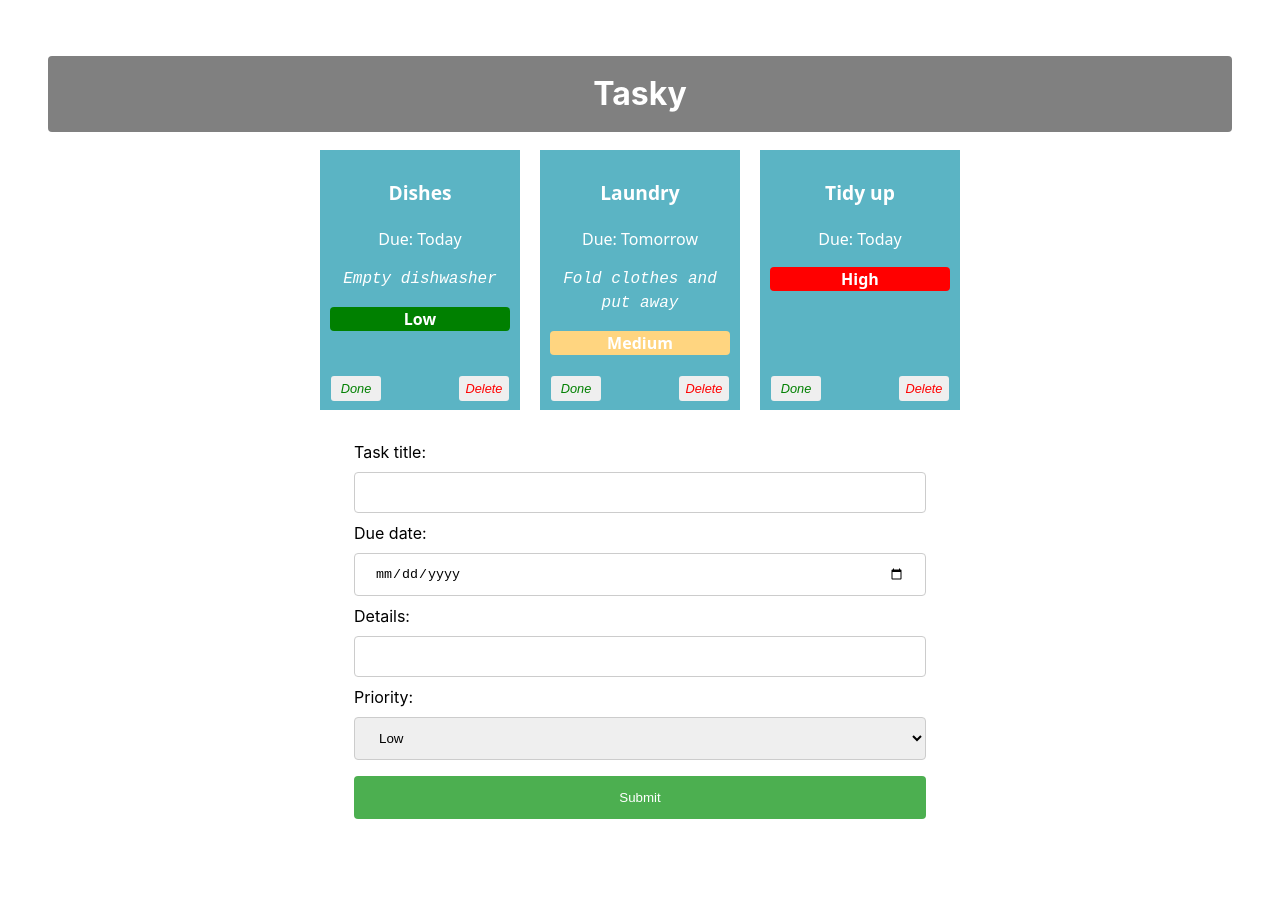
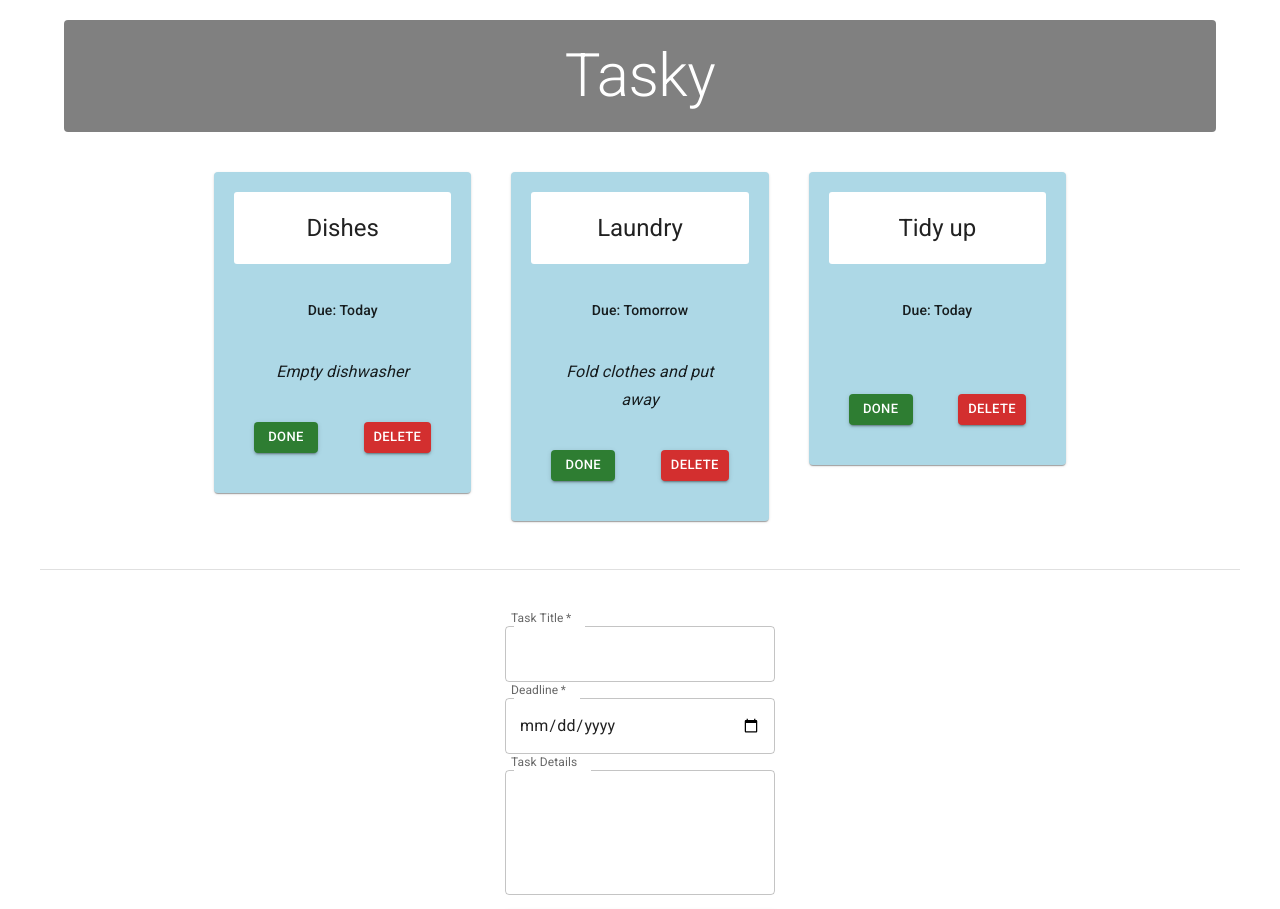
Before and after one commit to fortune-setu/react-basics-labs, a React (Vite) app in the folder tasky/: page / in a window 1280 px wide. Shown: the top 909 px of the page. Built offline with nearby package versions, Linux system fonts and the light colour scheme.

Commit message:
Tasky Lab 3 done

```diff
--- a/tasky/index.html
+++ b/tasky/index.html
@@ -1,13 +1,20 @@
 <!doctype html>
 <html lang="en">
+
 <head>
   <meta charset="UTF-8" />
   <link rel="icon" type="image/svg+xml" href="/favicon.svg" />
+  <link rel="preconnect" href="https://fonts.googleapis.com" />
+  <link rel="preconnect" href="https://fonts.gstatic.com" crossorigin />
+  <link rel="stylesheet" href="https://fonts.googleapis.com/css2?family=Roboto:wght@300;400;500;700&display=swap" />
+
   <meta name="viewport" content="width=device-width, initial-scale=1.0" />
   <title>tasky</title>
 </head>
+
 <body>
   <div id="root"></div>
   <script type="module" src="/src/main.jsx"></script>
 </body>
+
 </html>
--- a/tasky/package.json
+++ b/tasky/package.json
@@ -10,6 +10,10 @@
     "preview": "vite preview"
   },
   "dependencies": {
+    "@emotion/react": "^11.14.0",
+    "@emotion/styled": "^11.14.1",
+    "@mui/icons-material": "^9.4.0",
+    "@mui/material": "^9.4.0",
     "react": "^19.2.8",
     "react-dom": "^19.2.8",
     "uuid": "^14.0.2"
--- a/tasky/src/App.css
+++ b/tasky/src/App.css
@@ -4,7 +4,7 @@
   font-weight: 400;
 }
 
-h1 {
+/*h1 {
   text-align: center;
   background-color: grey;
   color: white;
@@ -12,17 +12,17 @@
   margin: 8px 0;
   border: none;
   border-radius: 4px;
-}
+} */
 
-div {
+/* div {
   padding: 20px;
 }
 
-.container{
+.container {
   text-align: center;
-}
+} */
 
-.card {
+/* .card {
   display: inline-block;
   vertical-align: top;
   font-family: system-ui;
@@ -42,12 +42,7 @@
 }
 
 .description {
-  font-family: 'Courier New', Courier, monospace;
   font-style: italic;
-}
-
-.level {
-  font-weight: bold;
 }
 
 button {
@@ -72,9 +67,9 @@
   bottom: 5px;
   right: 5px;
   color: red;
-}
+} */
 
-input[type=text], input[type=date], select {
+/* input[type=text], input[type=date], select {
   width: 100%;
   padding: 12px 20px;
   margin: 8px 0;
@@ -103,4 +98,4 @@
   text-align: left;
   width: 50%;
   margin: auto;
-}
+} */
--- a/tasky/src/App.jsx
+++ b/tasky/src/App.jsx
@@ -3,6 +3,9 @@
 import React, { useState } from 'react';
 import AddTaskForm from './components/Form';
 import { v4 as uuidv4 } from 'uuid';
+import Typography from '@mui/material/Typography';
+import Container from '@mui/material/Container';
+import Grid from '@mui/material/Grid';
 
 function App() {
 
@@ -73,21 +76,71 @@
 
   return (
     <div className="container">
-      <h1>Tasky</h1>
+      {/* App Header */}
+      <Container component="main">
+        <Typography
+          component="h1"
+          variant="h2"
+          align="center"
+          gutterBottom
+          sx={{
+            backgroundColor: 'gray',
+            textAlign: 'center',
+            color: 'white',
+            padding: '20px',
+            margin: '20px 0 40px 0',
+            borderRadius: '4px'
+          }}
+        >
+          Tasky
+        </Typography>
+      </Container>
+      {/* End App Header */}
+
+      {/* Task Card Grid */}
+      <Container maxWidth="md" component="main">
+        <Grid
+          container
+          spacing={5}
+          sx={{
+            justifyContent: "center"
+          }}
+        >
           {taskState.tasks.map((task, index) => (
             <Task
               title={task.title}
               description={task.description}
               deadline={task.deadline}
-          level={task.level}
+              done={task.done}
               key={task.id}
-          done={task.done}
               markDone={() => doneHandler(index)}
               deleteTask={() => deleteHandler(index)}
             />
           ))}
+        </Grid>
+      </Container>
+      {/* End Task Card Grid */}
 
-      <AddTaskForm submit={formSubmitHandler} change={formChangeHandler} />
+
+      {/* Footer - Add Task Form */}
+      <Container
+        component="footer"
+        sx={{
+          borderTop: (theme) => `1px solid ${theme.palette.divider}`,
+          my: 6,
+          py: 6,
+        }}
+      >
+        <Grid container sx={{
+          justifyContent: "center"
+        }}>
+          <AddTaskForm
+            submit={formSubmitHandler}
+            change={formChangeHandler}
+          />
+        </Grid>
+      </Container>
+      {/* End Footer */}
     </div>
   );
 }
--- a/tasky/src/components/Form.jsx
+++ b/tasky/src/components/Form.jsx
@@ -1,35 +1,76 @@
+import Box from '@mui/material/Box';
+import TextField from '@mui/material/TextField';
+import Button from '@mui/material/Button';
+
 const AddTaskForm = (props) => {
 
     return (
-        <div>
-            <form onSubmit={props.submit}>
-                <label>
-                    Task title:
-                    <input type="text" name="title" required onChange={(event) => props.change(event)} />
-                </label>
-                <br />
-                <label>
-                    Due date:
-                    <input type="date" name="deadline" required onChange={(event) => props.change(event)} />
-                </label>
-                <br />
-                <label>
-                    Details:
-                    <input type="text" name="description" onChange={(event) => props.change(event)} />
-                </label>
-                <label>
-                    Priority:
-                    <select name="level" onChange={(event) => props.change(event)}>
-                        <option value="Low">Low</option>
-                        <option value="Medium">Medium</option>
-                        <option value="High">High</option>
-                    </select>
-                </label>
+        <Box
+            component="form"
+            sx={{
+                '& .MuiOutlinedInput-root': { m: 1, width: '30ch' },
+            }}
+            onSubmit={props.submit}
+        >
+            <div>
+                <TextField
+                    required
+                    id="outlined-required"
+                    name="title"
+                    label="Task Title"
+                    slotProps={{ inputLabel: { shrink: true } }}
+                    onChange={(event) => props.change(event)}
+                />
+            </div>
 
-                <input type="submit" value="Submit" />
-            </form>
-        </div>
+            <div>
+                <TextField
+                    required
+                    name="deadline"
+                    label="Deadline"
+                    slotProps={{ inputLabel: { shrink: true } }}
+                    type="date"
+                    onChange={(event) => props.change(event)}
+                />
+            </div>
+
+            <div>
+                <TextField
+                    name="description"
+                    id="outlined-multiline-static"
+                    label="Task Details"
+                    slotProps={{ inputLabel: { shrink: true } }}
+                    multiline
+                    rows={4}
+                    onChange={(event) => props.change(event)}
+                />
+            </div>
+
+            <div>
+                <Button
+                    type="submit"
+                    variant="contained"
+                    color="primary"
+                    sx={{
+                        m: 1,
+                        p: 1,
+                        width: '95%'
+                    }}
+                >
+                    Add Task
+                </Button>
+            </div>
+        </Box>
     )
 };
 
 export default AddTaskForm;
+
+/* <label>
+    Priority:
+    <select name="level" onChange={(event) => props.change(event)}>
+        <option value="Low">Low</option>
+        <option value="Medium">Medium</option>
+        <option value="High">High</option>
+    </select>
+</label> */
--- a/tasky/src/components/Task.jsx
+++ b/tasky/src/components/Task.jsx
@@ -1,3 +1,12 @@
+import Box from '@mui/material/Box';
+import Button from '@mui/material/Button';
+import Card from '@mui/material/Card';
+import CardActions from '@mui/material/CardActions';
+import CardContent from '@mui/material/CardContent';
+import CardHeader from '@mui/material/CardHeader';
+import Grid from '@mui/material/Grid';
+import Typography from '@mui/material/Typography';
+
 const Task = (props) => {
 
     let priorityColour;
@@ -11,14 +20,81 @@
     }
 
     return (
-        <div className="card" style={{ backgroundColor: props.done ? 'lightgrey' : '#5bb4c4' }}>
-            <p className="title">{props.title}</p>
-            <p>Due: {props.deadline}</p>
-            <p className="description">{props.description}</p>
-            <p className="level" style={{backgroundColor: priorityColour, borderRadius: "4px"}}>{props.level}</p>
-            <button onClick={props.markDone} className='doneButton'>Done</button>
-            <button className='deleteButton' onClick={props.deleteTask}>Delete</button>
-        </div>
+        <Grid
+            key={props.id}
+            size={{ xs: 12, md: 4 }}
+        >
+            <Card
+                sx={{
+                    backgroundColor: props.done ? 'lightgrey' : 'lightblue',
+                    padding: '20px'
+                }}
+            >
+                <CardHeader
+                    title={props.title}
+                    sx={{
+                        backgroundColor: 'white',
+                        borderRadius: '3px',
+                        padding: '20px',
+                        textAlign: 'center'
+                    }}
+                />
+
+                <CardContent>
+                    <Box
+                        sx={{
+                            display: 'flex',
+                            justifyContent: 'center',
+                            alignItems: 'baseline',
+                            mb: 2,
+                            padding: '20px'
+                        }}
+                    >
+                        <Typography
+                            component="p"
+                            variant="subtitle2"
+                            color="text.primary"
+                        >
+                            Due: {props.deadline}
+                        </Typography>
+                    </Box>
+
+                    <Typography
+                        component="p"
+                        variant="subtitle1"
+                        align="center"
+                        sx={{ fontStyle: 'italic' }}
+                    >
+                        {props.description}
+                    </Typography>
+                </CardContent>
+
+                <CardActions
+                    sx={{
+                        justifyContent: 'space-between',
+                        padding: '20px'
+                    }}
+                >
+                    <Button
+                        variant="contained"
+                        size="small"
+                        color="success"
+                        onClick={props.markDone}
+                    >
+                        Done
+                    </Button>
+
+                    <Button
+                        variant="contained"
+                        size="small"
+                        color="error"
+                        onClick={props.deleteTask}
+                    >
+                        Delete
+                    </Button>
+                </CardActions>
+            </Card>
+        </Grid>
     )
 }
 
```
Also changed, not shown: 1 other file (tests, documents, lock files or other folders). Lines whose indentation alone changed are shown as unchanged.
